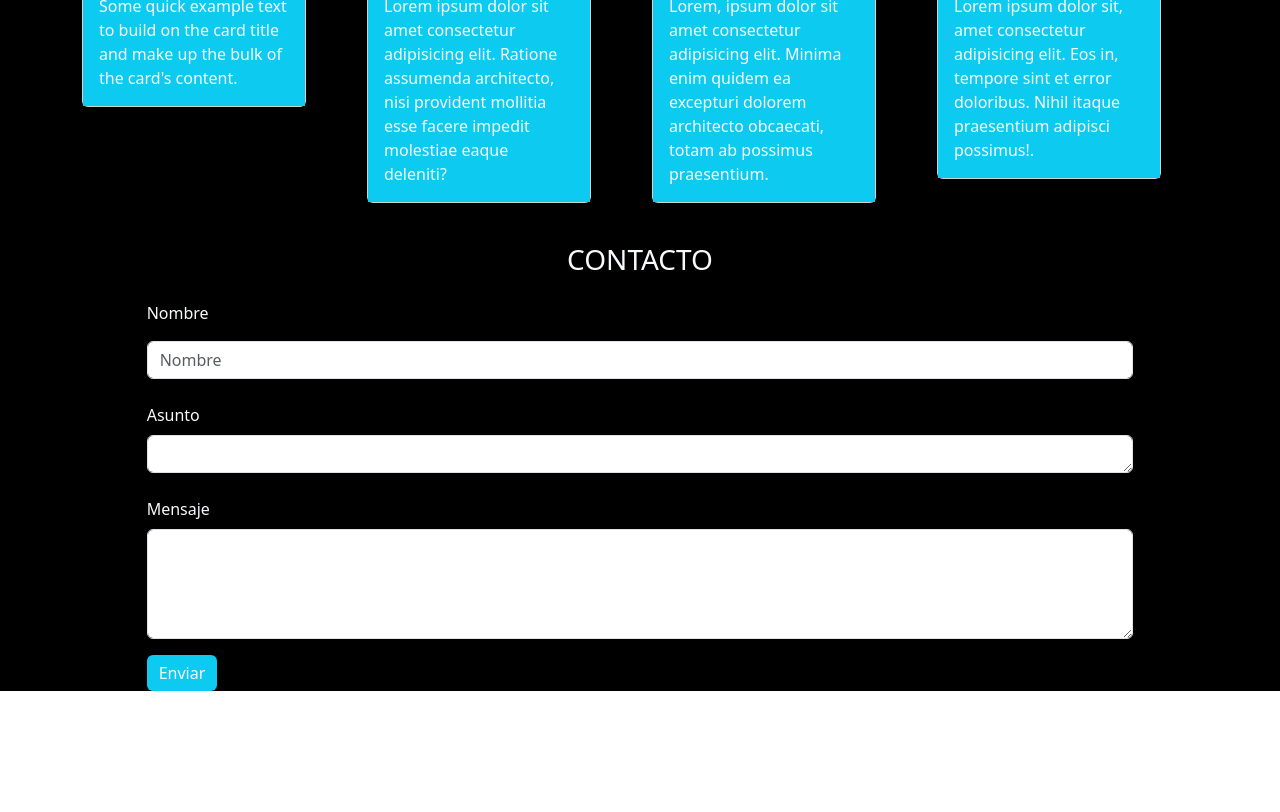
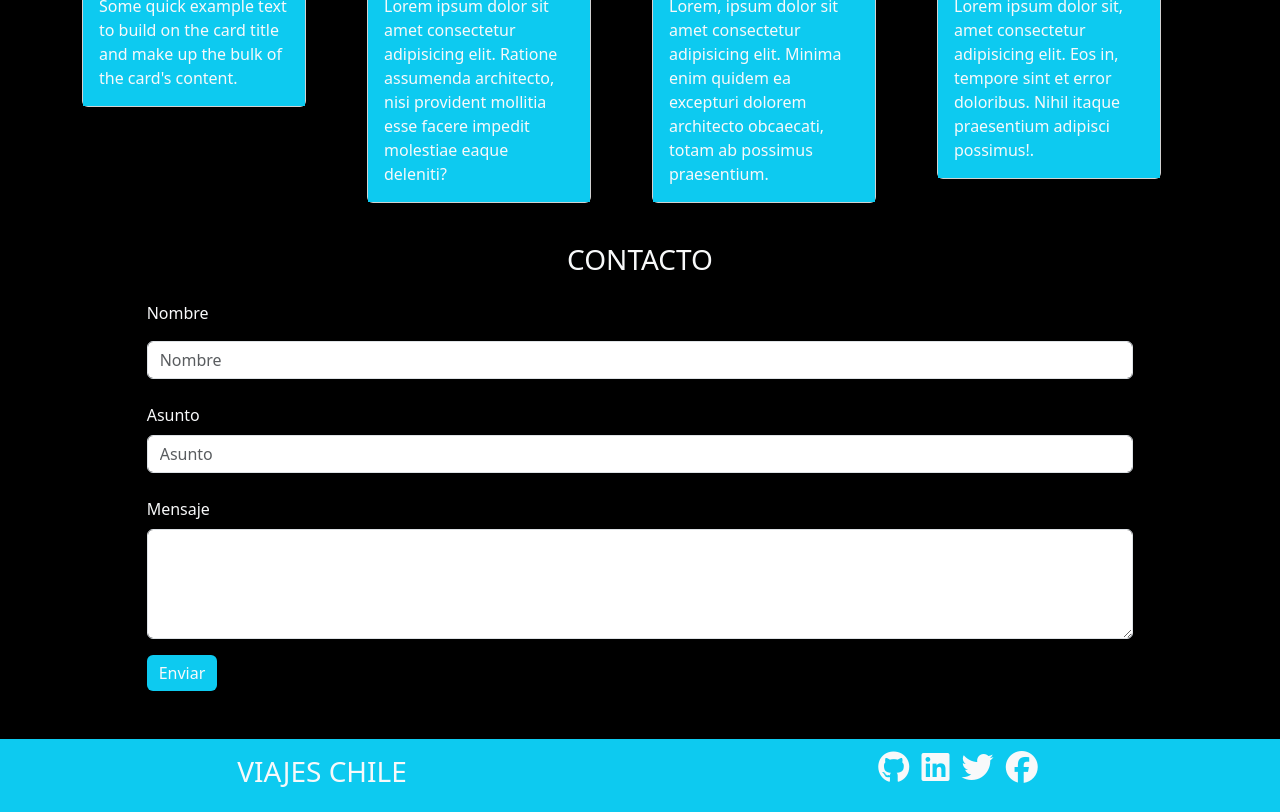
Before and after one commit to FranciscoFredes/Viajes-Chile, a plain HTML site: page index.html in a window 1280 px wide. Shown: the part 1459-2271 px from the top of the page. Before the commit the page ends 2154 px from the top, so only its background shows below. Drawn offline with nearby package versions, Linux system fonts and the light colour scheme.

Commit message:
agregando el footer

```diff
--- a/assets/css/style.css
+++ b/assets/css/style.css
@@ -8,3 +8,6 @@
 #destacados {
     background-color:#000;
 }
+footer {
+    width: 100%;
+}
--- a/index.html
+++ b/index.html
@@ -83,6 +83,7 @@
               </button>
             </div>
           </section>
+    </header>
           <!-- Seccion de "quienes somos" con 3 columnas que desaparecen en pantallas pequeñas  -->
           <section id="quienes-somos">
             <div class="container text-light pb-3 d-sm-none d-md-block">
@@ -136,15 +137,15 @@
               </div>
               <!-- formulario de contacto  -->
           <section id="contacto">
-            <form class="text-light px-5 mb-1 d-flex justify-content-center">
-              <div class="col-10">
+            <form class="text-light px-5 mb-4 d-flex justify-content-center">
+              <div class="col-10 mb-4">
                 <h3 class="px-5 my-4 text-center">CONTACTO</h3>
-                <label for="exampleFormControlTextarea1" class="form-label mb-3">Nombre</label>
-                <input type="email" class="form-control" aria-describedby="emailHelp" placeholder="Nombre">
+                <label for="name" class="form-label mb-3">Nombre</label>
+                <input type="text" class="form-control" aria-describedby="emailHelp" placeholder="Nombre">
 
                 <div class="my-4">
                   <label for="exampleFormControlTextarea1" class="form-label">Asunto</label>
-                  <textarea class="form-control" id="exampleFormControlTextarea1" rows="1"></textarea>
+                  <input class="form-control" id="asunto" rows="1" placeholder="Asunto"></input>
                 </div>
               <div class="my-3">
                 <label for="exampleFormControlTextarea1" class="form-label">Mensaje</label>
@@ -155,7 +156,21 @@
             </div>
             </form>
           </section>
-    </header>
+          <footer>
+            <div class="container-fluid p-3 bg-info text-light text-center">
+              <div class="row">
+                <div class="col-6">
+                    <h3>VIAJES CHILE</h3>
+                </div>
+              <div class="col-6">
+                <i class="fa-brands fa-github p-1 fa-2xl"></i>
+                <i class="fa-brands fa-linkedin p-1 fa-2xl"></i>
+                <i class="fa-brands fa-twitter p-1 fa-2xl"></i>
+                <i class="fa-brands fa-facebook p-1 fa-2xl"></i>
+              </div>
+              </div>
+            </div>
+          </footer>
 
     <!-- script de Bootsrap -->
     <script src="https://cdn.jsdelivr.net/npm/bootstrap@5.3.2/dist/js/bootstrap.bundle.min.js" integrity="sha384-C6RzsynM9kWDrMNeT87bh95OGNyZPhcTNXj1NW7RuBCsyN/o0jlpcV8Qyq46cDfL" crossorigin="anonymous"></script>
```
